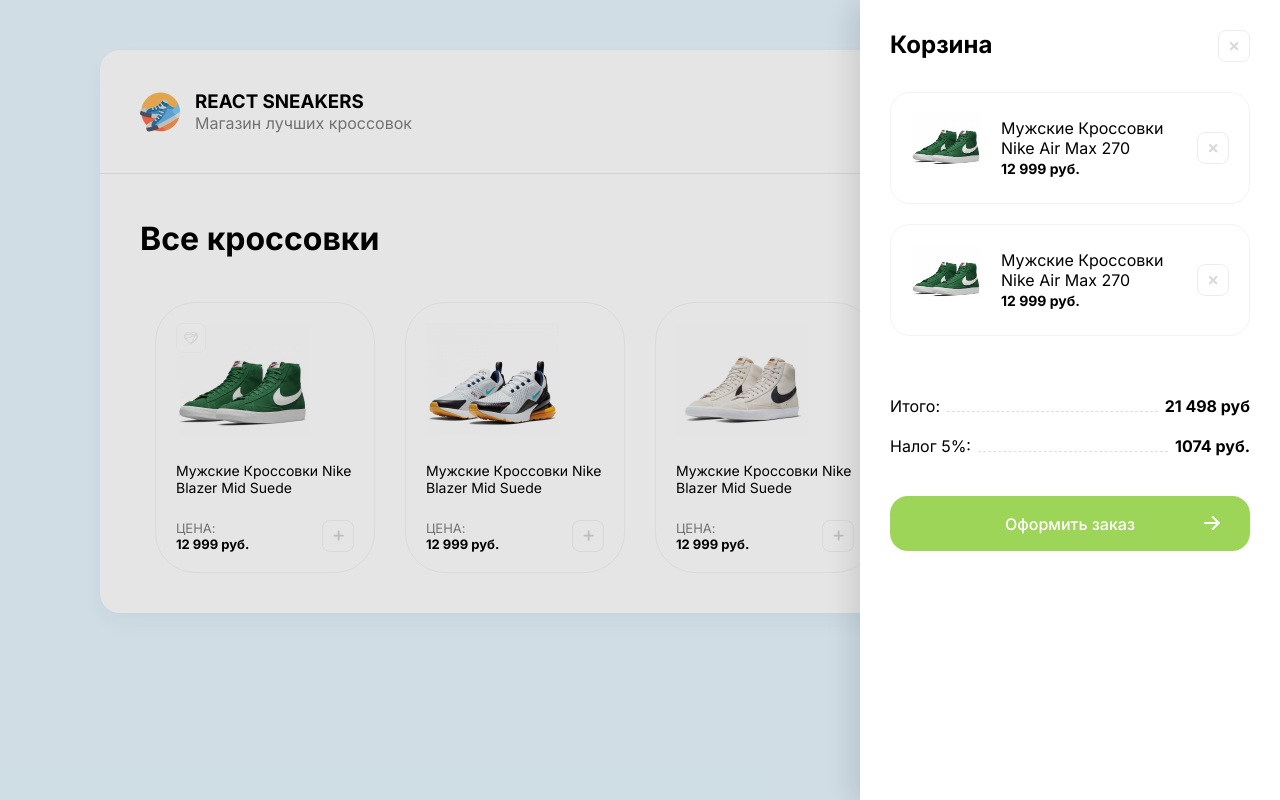
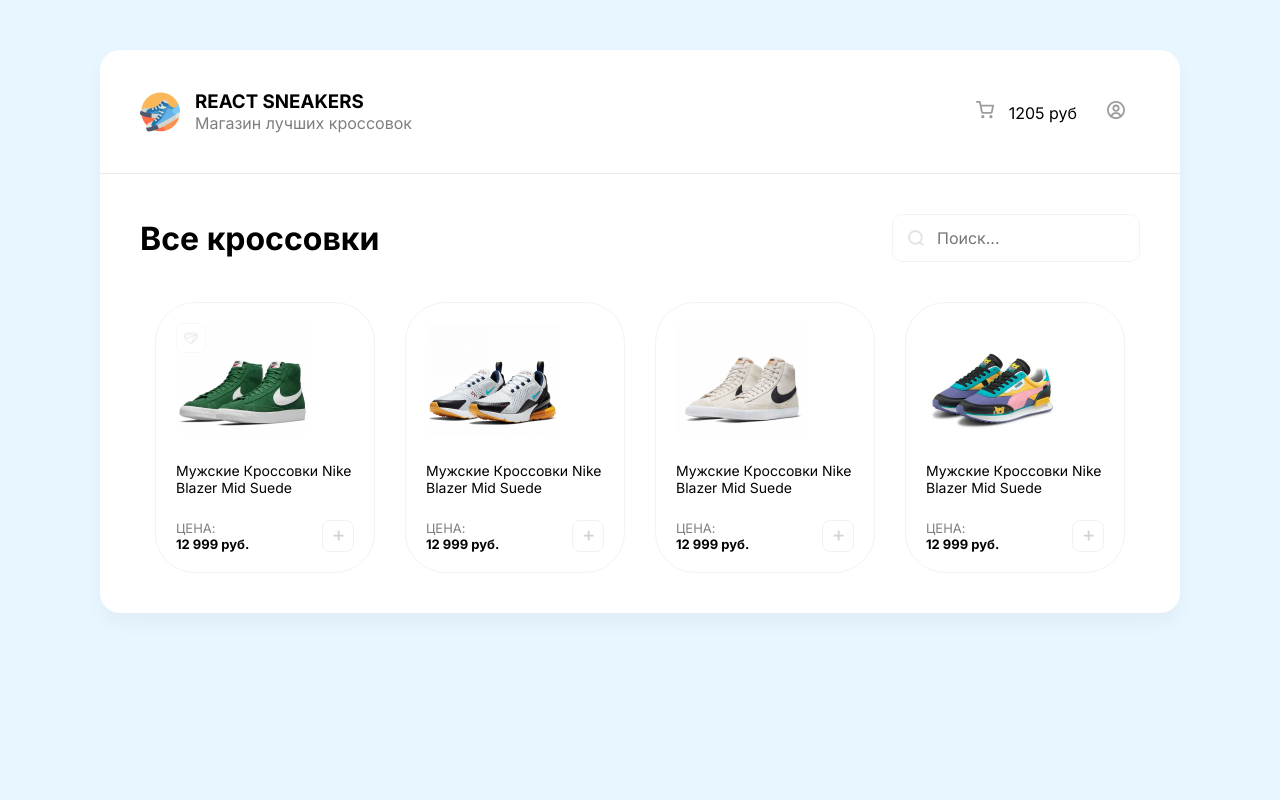
Before and after one commit to oleg-lego-lego/store_of_sneakers, a React (Create React App) app: page / in a window 1280 px wide. Built offline with nearby package versions, Linux system fonts and the light colour scheme.

Commit message:
display: 'none' in className="overlay"

```diff
--- a/src/App.tsx
+++ b/src/App.tsx
@@ -3,8 +3,7 @@
 function App() {
     return (
         <div className="wrapper clear">
-
-            <div className="overlay">
+            <div style={{display: 'none'}} className="overlay">
                 <div className="drawer">
 
                     <h2>Корзина  <img className={"removeBtn"} src="/img/btn_remove.svg" alt="btn_remove"/></h2>
```
